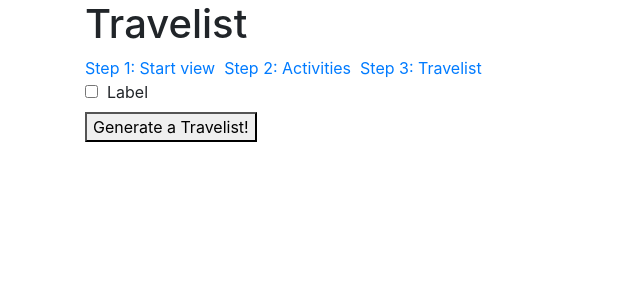
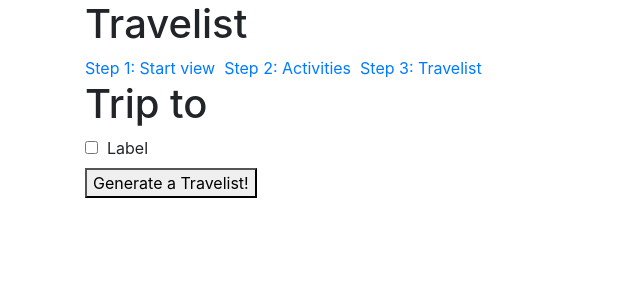
Before and after one commit to melvinlau/travelist, a React (Create React App) app in the folder client/: page /activities in a window 1280 px wide. Shown: the top 300 px of the page, without its empty margins (0-640 px from the left). Built offline with nearby package versions, Linux system fonts and the light colour scheme.

Commit message:
Pass input destination to App's state

```diff
--- a/client/src/App.js
+++ b/client/src/App.js
@@ -11,6 +11,8 @@ import ActivityList from './components/ActivityList';
 import PackingList from './components/PackingList';
 
 function App() {
+  const [destination, setDestination] = useState('');
+
   return (
     <div className="container">
       <div className="row">
@@ -28,13 +30,13 @@ function App() {
             renders the first one that matches the current URL. */}
             <Switch>
               <Route path="/activities">
-                <ActivityList />
+                <ActivityList destination={destination}/>
               </Route>
               <Route path="/travelist">
                 <PackingList />
               </Route>
               <Route path="/">
-                <Start />
+                <Start setDestination={setDestination} />
               </Route>
             </Switch>
           </Router>
--- a/client/src/components/ActivityList.js
+++ b/client/src/components/ActivityList.js
@@ -7,13 +7,14 @@ import {
 } from "react-router-dom";
 import ActivityListItem from './ActivityListItem';
 
-function ActivityList() {
+function ActivityList({ destination }) {
   return (
     <div>
-    <ActivityListItem />
-    <Link to="/travelist">
-      <button className="get-list-button">Generate a Travelist!</button>
-    </Link>
+      <h1>Trip to {destination}</h1>
+      <ActivityListItem />
+      <Link to="/travelist">
+        <button className="get-list-button">Generate a Travelist!</button>
+      </Link>
     </div>
   );
 }
--- a/client/src/components/Start.js
+++ b/client/src/components/Start.js
@@ -1,8 +1,8 @@
 import React, { useState } from "react";
 import StartForm from './StartForm';
 
-function Start() {
-  return (<StartForm />);
+function Start({ setDestination }) {
+  return (<StartForm setDestination={setDestination} />);
 }
 
 export default Start;
--- a/client/src/components/StartForm.js
+++ b/client/src/components/StartForm.js
@@ -6,13 +6,21 @@ import {
   Link
 } from "react-router-dom";
 
-function StartForm() {
+function StartForm({ setDestination }) {
+
+  const [userInputDestination, setUserInputDestination] = useState('')
+
+  const handleDestinationChange = e => {
+    setUserInputDestination(e.target.value);
+  }
+
   return (
     <div className="start-form">
       <input
         type="text"
         name="destination"
         placeholder="Destination"
+        onChange={handleDestinationChange}
       /> <br />
       <input
         type="date"
@@ -25,7 +33,7 @@ function StartForm() {
         placeholder="To"
       /> <br />
       <Link to="/activities">
-        <button className="start-button">
+        <button className="start-button" onClick={setDestination(userInputDestination)}>
           Start planning
         </button>
       </Link>
```
Also changed, not shown: 1 other file (tests, documents, lock files or other folders).
